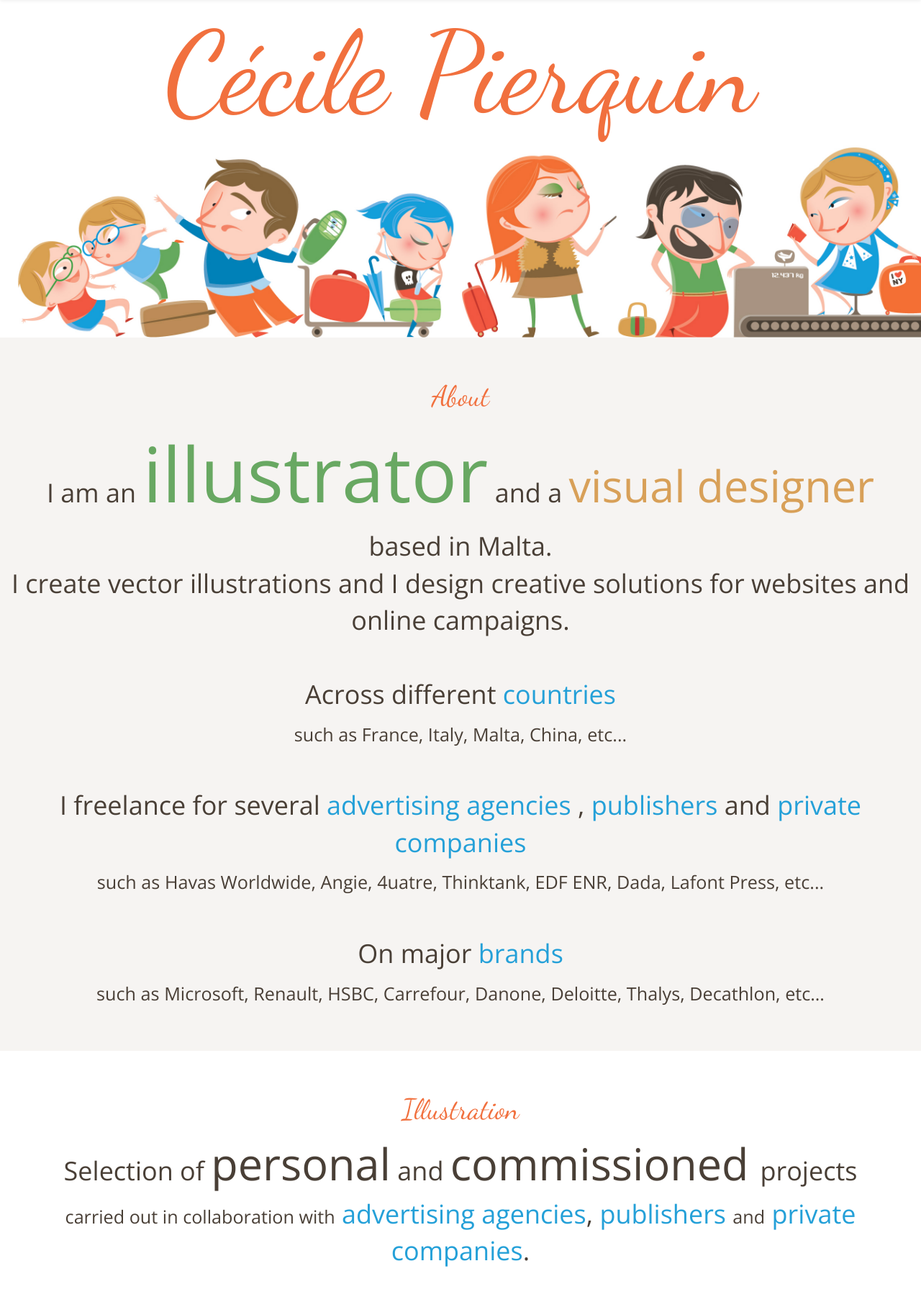
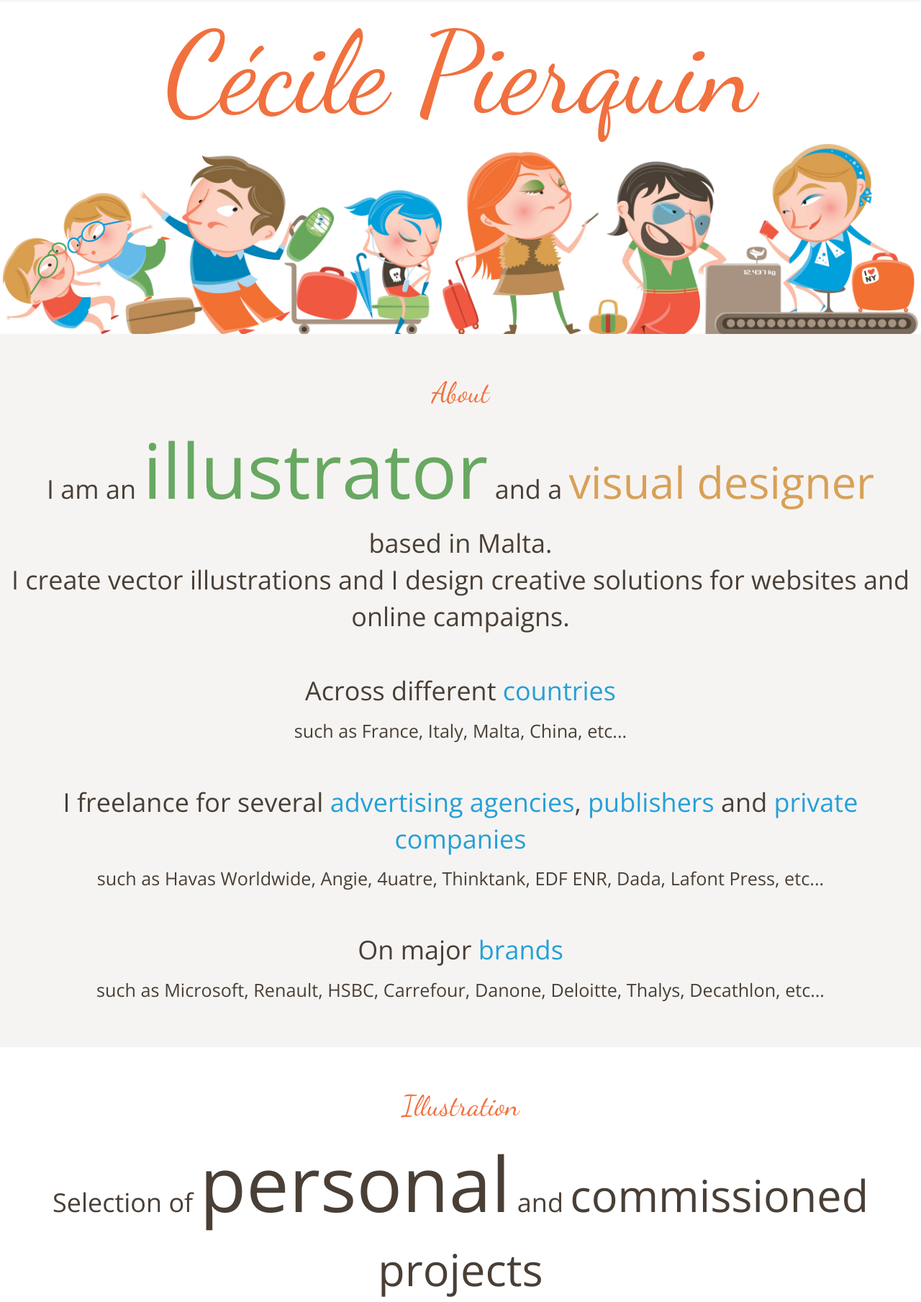
Before and after one commit to cecilepierquin/cecilepierquin.github.io, a PHP site: page / in a window 1280 px wide. Shown: the part 55-1864 px from the top of the page at 72% size. Run offline with PHP 8.4, Linux system fonts and the light colour scheme; some libraries are stand-ins or nearby versions.

Commit message:
Modifs des images "lines", modifs des textes

```diff
--- a/index.php
+++ b/index.php
@@ -56,7 +56,7 @@
                 <br>
                 <br>
                 I freelance for several
-                <span class="highlight"> advertising agencies </span> ,
+                <span class="highlight"> advertising agencies</span>,
                 <span class="highlight"> publishers </span> and
                 <span class="highlight"> private companies </span><br>
                 <span class="petit">such as Havas Worldwide,  Angie, 4uatre, Thinktank, EDF ENR, Dada, Lafont Press, etc...</span>
@@ -75,8 +75,8 @@
             <h2>Illustration</h2>
             <div class="col-lg-12 text-center">
               Selection of
-              <span class="moyen">personal</span> and
-              <span class="moyen">commissioned </span>projects
+              <span class="gros">personal</span> and
+              <span class="moyen">commissioned projects </span>
               <br>
               <span class="petit">carried out in collaboration with</span>
               <span class="highlight"> advertising agencies</span>,
```
Also changed, not shown: images/cecile-pierquin_line-airport.jpg, images/cecile-pierquin_line-florence2.jpg.
